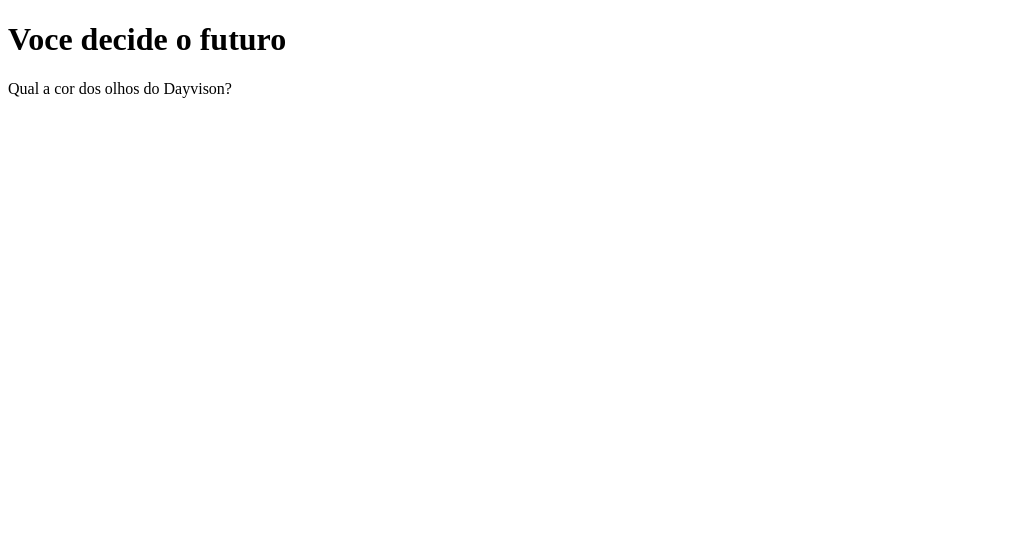
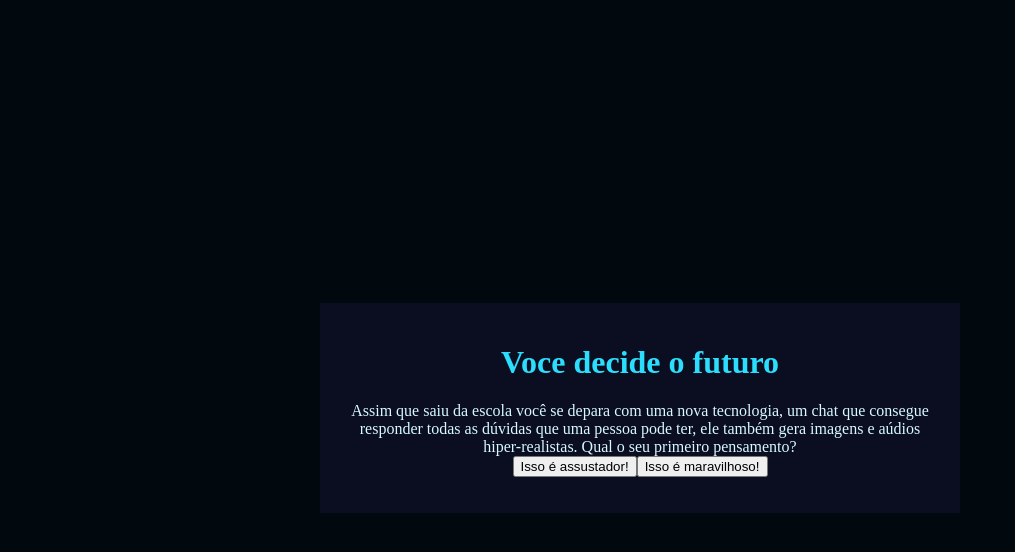
Before and after one commit to gabizoca1209/gabriella-voce-decide, a plain HTML site: page index.html in a window 1280 px wide. Shown: the whole page, without its empty margins (0-1015 px from the left). Drawn offline with Linux system fonts and the light colour scheme.

Commit message:
19/06/2024

```diff
--- a/script.js
+++ b/script.js
@@ -1,23 +1,23 @@
 const caixaPrincipal = document.querySelector(".caixa-principal");
 const caixaPerguntas = document.querySelector(".caixa-perguntas");
-const caixaAlternativas = document.querySelector(".caixa-alternativa");
+const caixaAlternativas = document.querySelector(".caixa-alternativas");
 const caixaResultado = document.querySelector(".caixa-resultado");
 const textoResultado = document.querySelector(".texto-resultado");
 
 const perguntas = [
   {
-    enunciado: "Qual a cor dos olhos do Dayvison?",
+    enunciado: "Assim que saiu da escola você se depara com uma nova tecnologia, um chat que consegue responder todas as dúvidas que uma pessoa pode ter, ele também gera imagens e aúdios hiper-realistas. Qual o seu primeiro pensamento?",
     alternativas: [
-      "Azuis" ,
-      "Verdes"
+      "Isso é assustador!",
+      "Isso é maravilhoso!"
     ]
   },
 
   {
-    enunciado: "Quem é o melhor vilão Jason ou Fred Krügger?",
+    enunciado: "Com a decoberta dessa tecnologia, chama inteligência Artificial (IA), uma professora de tecnologia de uma escola decidiu fazer uma sequência de aulas spobre essa ferramenta. No fim de uma aula ela pede de você escreva um trabalho sobre o uso da IA em sala de aula. Qual atitude você toma?",
     alternativas: [
-      "Jason",
-      "Fred Krügger"
+      "Utiliza uma ferramenta de busca na internet que utiliza IA para que ela ajude a encontrar informações relevantes para o trabalho e explique em uma linguagem que facilite o entendimento.",
+      "Escreve o trabalho com base nas conversas que teve com colegas, algumas pesquisas na internet e conhecimentos próprios sobre o tema."
     ]
   },
 
@@ -49,13 +49,14 @@ const perguntas = [
 let atual = 0;
 let perguntaAtual;
 
-function mostraAlternativa() {
-  for (const alternativa of perguantaAtual.alternativas) {
+function mostraAlternativas() {
+  for (const alternativa of perguntaAtual.alternativas) {
     const botaoAlternativas = document.createElement("button");
     botaoAlternativas.textContent = alternativa;
     caixaAlternativas.appendChild(botaoAlternativas);
   }
 }
+
 
 function mostraPergunta() {
   perguntaAtual = perguntas[atual];
--- a/style.css
+++ b/style.css
@@ -1,4 +1,28 @@
-html {
-  height: 100%;
-  width: 100%;
+:root{
+  --cor-de-fundo: #01080E;
+  --cor-principal: #0B0D20;
+  --cor-secundaria: #212333;
+  --cor-destaque:#2BDEFD;
+  --cor-texto: #D7F9FF;
 }
+
+body{
+  background-color: var(--cor-de-fundo);
+  color: var(--cor-texto);
+  display: flex;
+  justify-content: center;
+  align-items: center;
+  min-height: 100vh;
+}
+
+.caixa-principal{
+  background-color: var(--cor-principal);
+  width: 90%;
+  max-width: 600px;
+  text-align: center;
+  padding: 20px;
+}
+
+h1{
+  color: var(--cor-destaque);
+}
```
